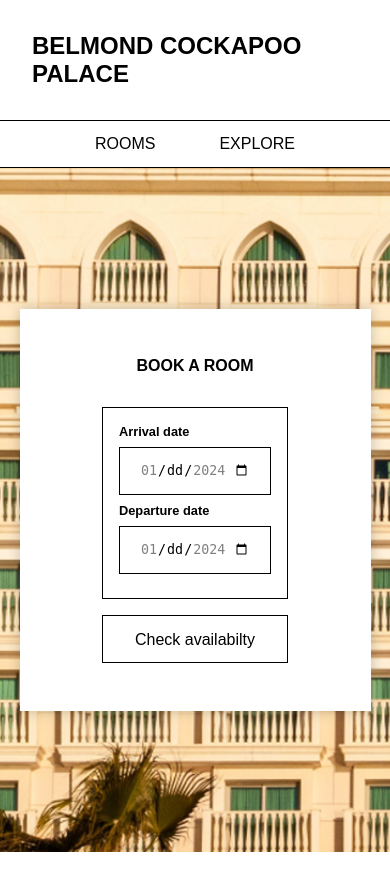
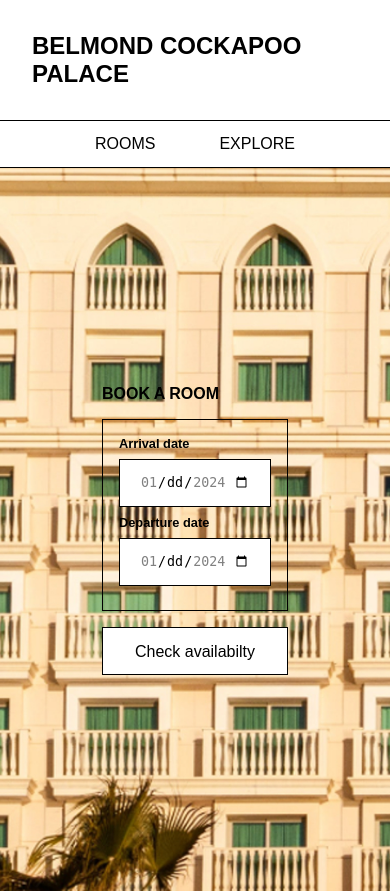
Before and after one commit to sirisayshello/isle-of-dogs, a PHP site: page / in a window 390 px wide. Before the commit the page ends 852 px from the top, so only its background shows below. Run offline with PHP 8.4, Linux system fonts and the light colour scheme.

Commit message:
Updated mobile layout

```diff
--- a/booking.css
+++ b/booking.css
@@ -1,12 +1,13 @@
 .intro {
     background-image: url(images/beach2.jpg);
-    height: calc(100vh - 121px);
+    min-height: calc(100vh - 121px);
     background-position: center;
     background-size: cover;
     width: 100%;
     display: flex;
     justify-content: center;
     align-items: center;
+    padding: 1rem;
 }
 
 main {
@@ -15,7 +16,7 @@ main {
     justify-content: center;
     align-items: center;
     width: 100vw;
-    font-family: var(--oswald);
+    font-family: var(--montserrat);
 }
 
 .message-container {
@@ -23,7 +24,6 @@ main {
     flex-direction: column;
     align-items: center;
     justify-content: center;
-    position: absolute;
     background-color: white;
     padding: 3rem;
     gap: 1rem;
--- a/index.css
+++ b/index.css
@@ -1,6 +1,43 @@
 .intro {
     background-image: url(images/facade.jpg);
-    height: calc(100vh - 160px);
+    height: calc(100vh - 121px);
     background-position: center;
     background-size: cover;
+    width: 100%;
+    display: flex;
+    justify-content: center;
+    align-items: center;
 }
+
+.intro-booking-container {
+    display: flex;
+    flex-direction: column;
+    align-items: center;
+    justify-content: center;
+    position: absolute;
+    background-color: white;
+    padding: 3rem;
+    gap: 1rem;
+    box-shadow: 0 0 0.8rem 0 var(--shadow-color);
+    width: min(400px, 90vw);
+}
+
+.booking-form {
+    display: flex;
+    flex-direction: column;
+    gap: 1rem;
+}
+
+.booking-details {
+    display: flex;
+    flex-direction: column;
+    border: 0.5px solid;
+    width: 100%;
+    padding: 1rem;
+}
+
+.booking-details p {
+    font-size: 0.8rem;
+    font-weight: lighter;
+    margin-top: 0.2rem;
+}
--- a/rooms.css
+++ b/rooms.css
@@ -1,51 +1,3 @@
-.intro {
-    display: flex;
-    justify-content: center;
-    align-items: center;
-    width: 100vw;
-    position: relative;
-}
-
-.intro img {
-    width: 100vw;
-}
-
-.booking-container {
-    display: flex;
-    flex-direction: column;
-    align-items: center;
-    justify-content: center;
-    position: absolute;
-    background-color: white;
-    width: 20rem;
-    padding: 3rem;
-    gap: 1rem;
-    box-shadow: 0 0 0.8rem 0 var(--shadow-color);
-    width: min(400px, 90vw);
-}
-
-.booking-container img {
-    width: 10rem;
-}
-
-.booking-form {
-    display: flex;
-    flex-direction: column;
-    gap: 1rem;
-}
-
-.booking-button {
-    display: flex;
-    justify-content: center;
-}
-
-/* .border {
-    height: 3rem;
-    background-color: var(--accent-color-light);
-    border-top: 0.1rem solid #fce7bf;
-    border-bottom: 0.1rem solid #fce7bf;
-} */
-
 .section-container {
     display: flex;
     flex-direction: column;
@@ -204,7 +136,7 @@ fieldset {
     gap: 1rem;
 }
 
-.booking-details {
+.guest-information {
     display: flex;
     flex-direction: column;
     border: 0.5px solid;
--- a/style.css
+++ b/style.css
@@ -8,7 +8,24 @@
     --text-color: #7f7f7f;
     --container-color: #f0f0ec;
     --container-color-2: #f8f7f5;
-    --oswald: 'Oswald', sans-serif;
+    --montserrat: 'Montserrat', sans-serif;
+}
+
+@font-face {
+    font-family: 'Montserrat', sans-serif;
+    src: url('/fonts/Montserrat-Regular.woff2') format('woff2');
+}
+
+@font-face {
+    font-family: 'Montserrat', sans-serif;
+    src: url('fonts/Montserrat-Bold.woff2') format('woff2');
+    font-weight: bold;
+}
+
+@font-face {
+    font-family: 'Montserrat', sans-serif;
+    src: url('fonts/Montserrat-Thin.woff2') format('woff2');
+    font-weight: lighter;
 }
 
 * {
@@ -16,25 +33,19 @@
     margin: 0;
 }
 
-/* @font-face {
-    font-family: 'Oswald';
-    src: local('Oswald'), url('/fonts/Oswald-Medium.woff2') format('woff2'),
-        url('/fonts/Oswald-Medium.woff') format('woff');
-} */
-
 main {
     display: flex;
     flex-direction: column;
     justify-content: center;
     align-items: center;
     width: 100vw;
-    font-family: var(--oswald);
+    font-family: var(--montserrat);
 }
 
 .header {
     display: flex;
     justify-content: center;
-    font-family: var(--oswald);
+    font-family: var(--montserrat);
     padding: 2rem;
 }
 
@@ -51,7 +62,7 @@ main {
     text-decoration: none;
     display: inline-block;
     font-size: 1rem;
-    font-family: var(--oswald);
+    font-family: var(--montserrat);
     cursor: pointer;
 }
 
@@ -67,6 +78,7 @@ main {
 
 h1 {
     font-size: 1.5rem;
+    font-weight: bold;
 }
 
 h2 {
@@ -85,11 +97,6 @@ li {
     margin-top: 0.2rem;
 }
 
-/* .booking-response {
-    display: flex;
-    justify-content: center;
-} */
-
 .menu-bar {
     display: flex;
     justify-content: center;
@@ -103,7 +110,7 @@ li {
 }
 
 a {
-    font-family: var(--oswald);
+    font-family: var(--montserrat);
     font-size: 1rem;
     font-weight: lighter;
     color: black;
```
Also changed, not shown: other parts of rooms.css (+27 -60 lines), viewRooms.css (+16 -0 lines).
